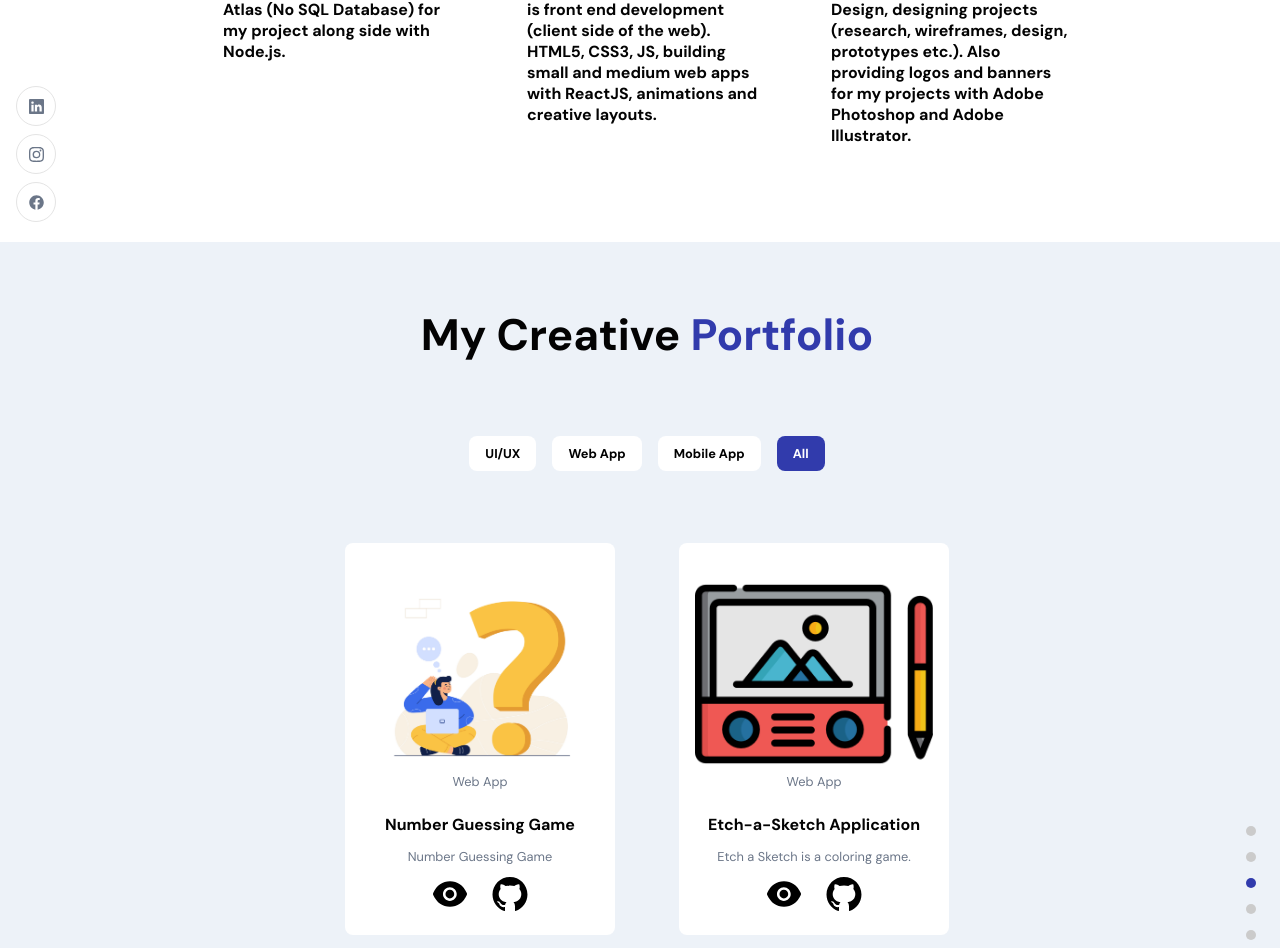
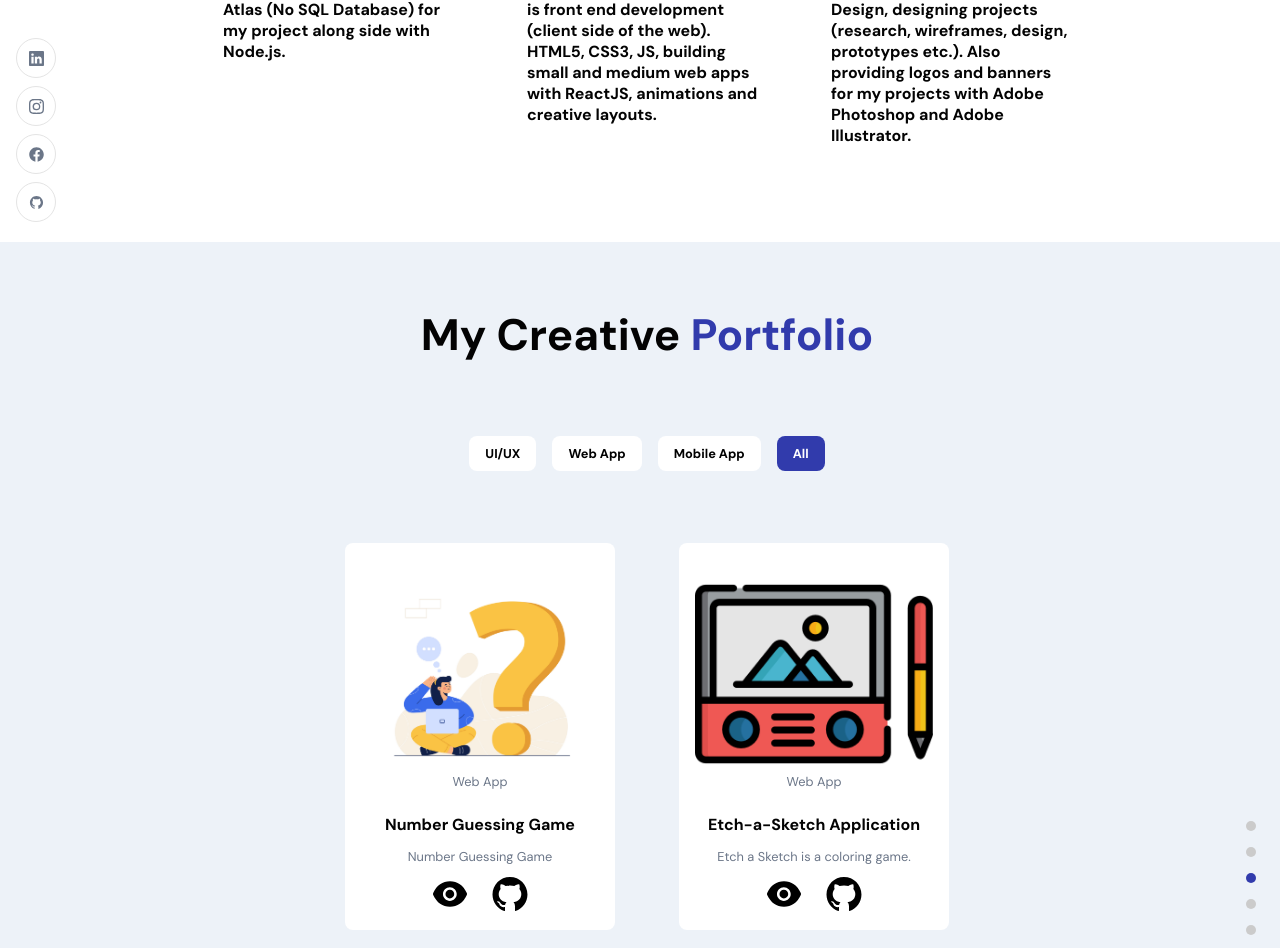
Before and after one commit to Calculator-dev/my-portfolio, a React (Create React App) app in the folder frontend/: page / in a window 1280 px wide. Shown: the part 1504-2452 px from the top of the page. Built offline with nearby package versions, Linux system fonts and the light colour scheme; the HTML template or start-up script is replaced by a standard one.

Commit message:
Adding projects

```diff
--- a/frontend/src/components/Navbar/SocialMedia.jsx
+++ b/frontend/src/components/Navbar/SocialMedia.jsx
@@ -1,19 +1,40 @@
 import React from 'react'
 import {BsLinkedin, BsInstagram} from "react-icons/bs"
 import {FaFacebook} from "react-icons/fa"
+import { AiFillGithub} from "react-icons/ai"
 
 const SocialMedia = () => {
+  const linkedIn = "https://www.linkedin.com/in/haris-aksalić-0b8675120/";
+  const instagram = "https://www.instagram.com/gospodin_direktor_/";
+  const facebook = "https://www.facebook.com/haris.aksalic";
+  const gitHub = "https://github.com/Calculator-dev";
+
+
   return (
       <div className='app__social'>
+        <a href={linkedIn} target="_blank" rel='noreferrer' >
           <div >
             <BsLinkedin />
           </div>
+        </a>
+        <a href={instagram} target="_blank" rel='noreferrer' >
           <div >
             <BsInstagram />
           </div>
+
+        </a>
+        <a href={facebook} target="_blank" rel='noreferrer' >
           <div >
             <FaFacebook />
           </div>
+
+        </a>
+        <a href={gitHub} target="_blank" rel='noreferrer' >
+          <div>
+            <AiFillGithub />
+          </div>
+
+        </a>
       </div>
   )
 }
--- a/frontend/src/container/Work/Work.jsx
+++ b/frontend/src/container/Work/Work.jsx
@@ -67,15 +67,31 @@ const Work = () => {
                   <p className='p-text'>{work.tags}</p>
                 </div>
               </div>
-              <div className='app__work-codeContent app__flex'>
-                <a href={work.projectLink} target="_blank" rel='noreferrer' >
-                <AiFillEye  style={{width: "40px", height: "40px", cursor: "pointer", marginRight: "20px", color: "black"}}  />
-                </a>
-                <a href={work.codeLink} target="_blank" rel='noreferrer' >
-
-                  <AiFillGithub style={{width: "40px", height: "40px", color: "black"}}/>
-                </a>
-              </div>
+              <motion.div
+                  transition={{duration: 0.25, ease: "easeInOut", staggerChildren: 0.5}}
+                  style={{display: "flex"}}
+                >
+                  <a href={work.projectLink} target="_blank" rel='noreferrer' >
+                    <motion.div
+                    whileInView={{scale: [0,1]}}
+                    whileHover={{scale: [1, 0.9]}}
+                    transition={{duration: 0.75, ease: "easeInOut", staggerChildren: 0.75}}
+                    className="app__flex"
+                    >
+                      <AiFillEye style={{width: "40px", height: "40px", cursor: "pointer", marginRight: "20px", color: "black"}} />
+                    </motion.div>
+                  </a>
+                  <a href={work.codeLink} target="_blank" rel='noreferrer' >
+                    <motion.div
+                    whileInView={{scale: [0,1]}}
+                    whileHover={{scale: [1, 0.9]}}
+                    transition={{duration: 0.75, ease: "easeInOut", staggerChildren: 0.75}}
+                    className="app__flex"
+                    >
+                      <AiFillGithub style={{width: "40px", height: "40px", color: "black"}} />
+                    </motion.div>
+                  </a>
+                </motion.div>
             </div>
           ))}
         </motion.div>
--- a/frontend/src/container/Work/WorkData.js
+++ b/frontend/src/container/Work/WorkData.js
@@ -44,29 +44,5 @@ export const worksData = [
         codeLink: "https://github.com/Calculator-dev/metronome",
         imgUrl: metronome,
         tags: "Web App"
-    },
-    {
-        title: "Metronome",
-        desc: "Metronome",
-        projectLink: "https://calculator-dev.github.io/metronome/",
-        codeLink: "https://github.com/Calculator-dev/metronome",
-        imgUrl: metronome,
-        tags: "Web App"
-    },
-    {
-        title: "Metronome",
-        desc: "Metronome",
-        projectLink: "https://calculator-dev.github.io/metronome/",
-        codeLink: "https://github.com/Calculator-dev/metronome",
-        imgUrl: metronome,
-        tags: "Web App"
-    },
-    {
-        title: "Metronome",
-        desc: "Metronome",
-        projectLink: "https://calculator-dev.github.io/metronome/",
-        codeLink: "https://github.com/Calculator-dev/metronome",
-        imgUrl: metronome,
-        tags: "Web App"
     }
 ]
```
Also changed, not shown: frontend/src/container/Work/Work.scss (+10 -0 lines).
